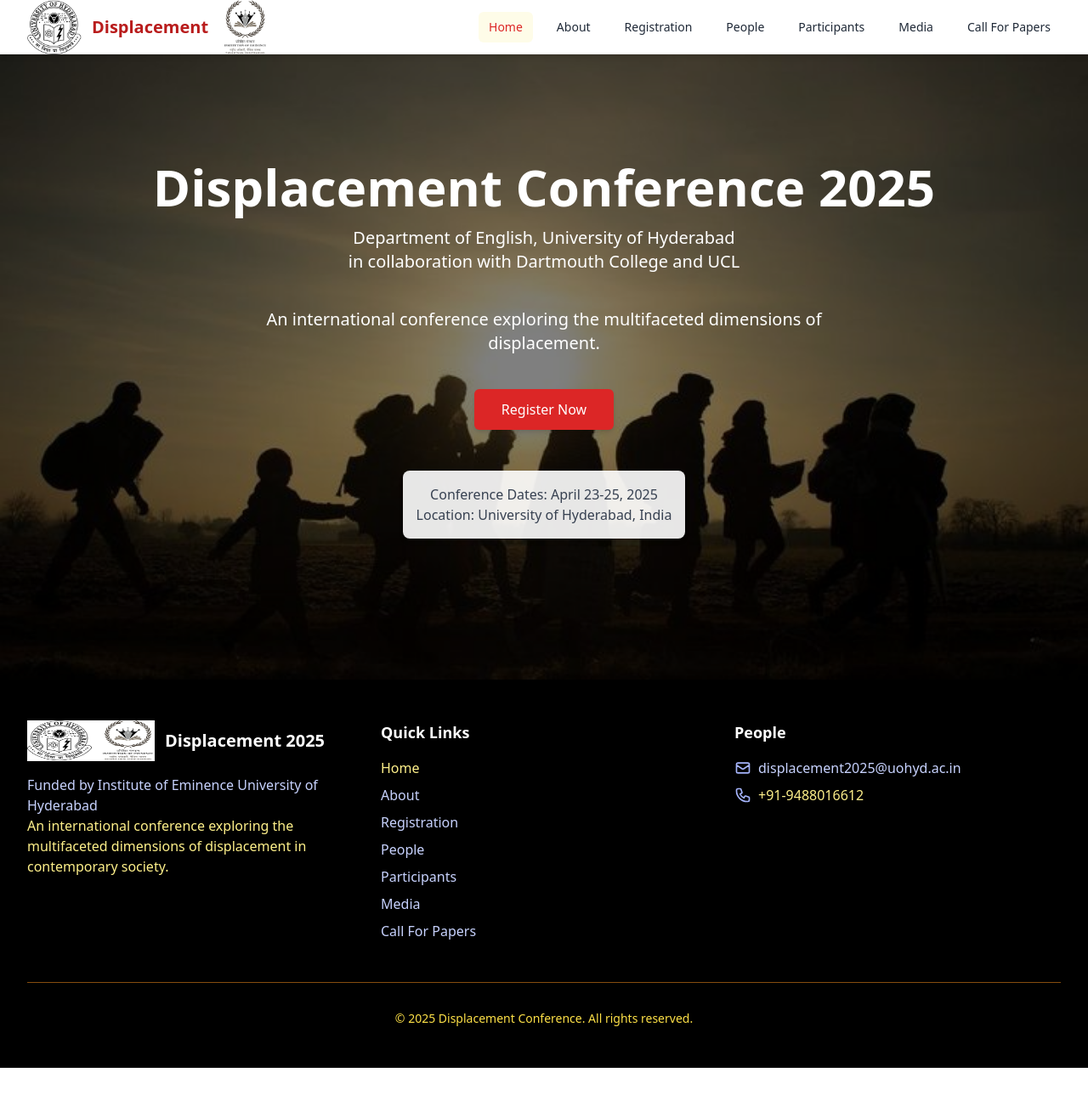
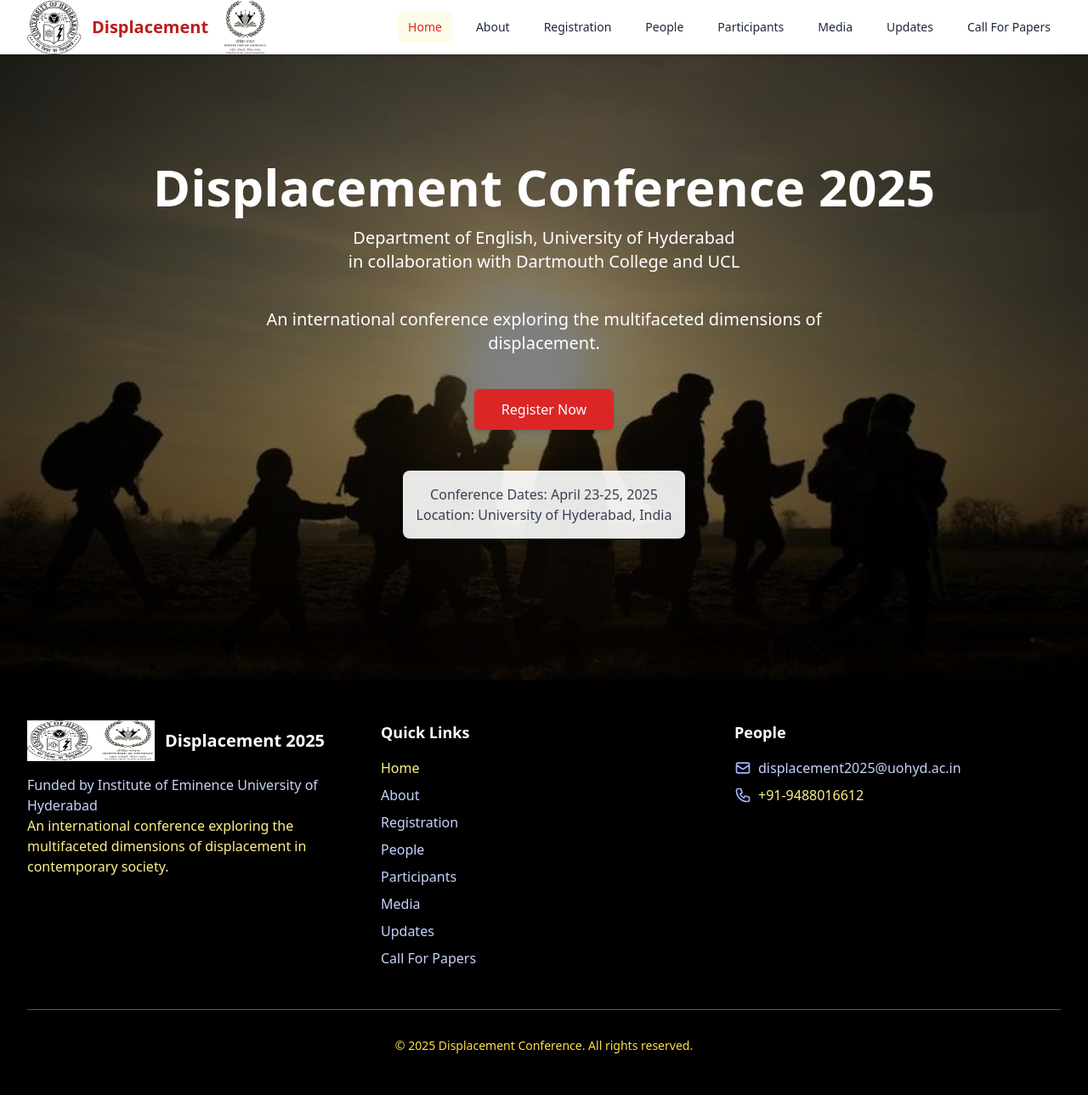
Before and after one commit to sunilbittu/uoh-displacement, a Next.js app: page / in a window 1280 px wide. Shown: the whole page at 85% size. Before the commit the page ends 1257 px from the top, so only its background shows below. Built offline with nearby package versions, Linux system fonts and the light colour scheme.

Commit message:
Save before applying code

```diff
--- a/app/components/Footer.tsx
+++ b/app/components/Footer.tsx
@@ -42,6 +42,7 @@ export default function Footer({ scrollToSection }: FooterProps) {
                                 'people',
                                 'participants',
                                 'media',
+                                'updates',
                                 'call-for-papers',
                             ].map((section) => (
                                 <li key={section}>
--- a/app/components/Navigation.tsx
+++ b/app/components/Navigation.tsx
@@ -45,6 +45,7 @@ export default function Navigation({ activeSection, scrollToSection }: Navigatio
                             'people',
                             'participants',
                             'media',
+                            'updates',
                             'call-for-papers',
                         ].map((section) => (
                             <button
@@ -103,6 +104,7 @@ export default function Navigation({ activeSection, scrollToSection }: Navigatio
                             'people',
                             'participants',
                             'media',
+                            'updates',
                             'call-for-papers',
                         ].map((section) => (
                             <button
--- a/app/types/index.ts
+++ b/app/types/index.ts
@@ -6,4 +6,5 @@ export type SectionId =
     | 'participants'
     | 'media'
     | 'people'
+    | 'updates'
     | 'call-for-papers';
```
